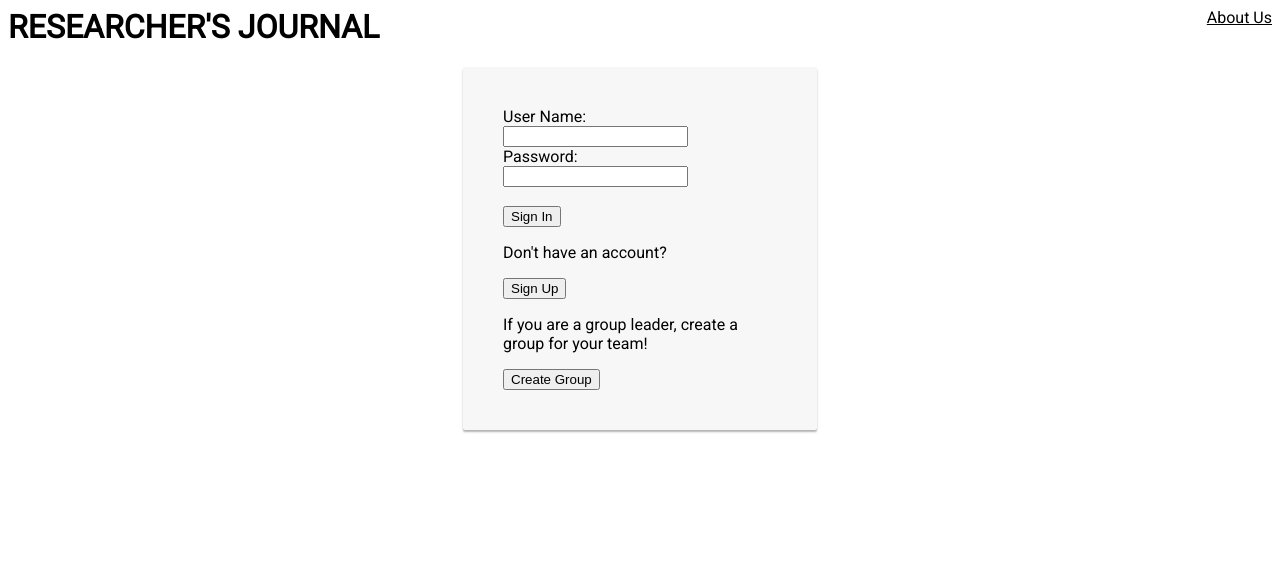
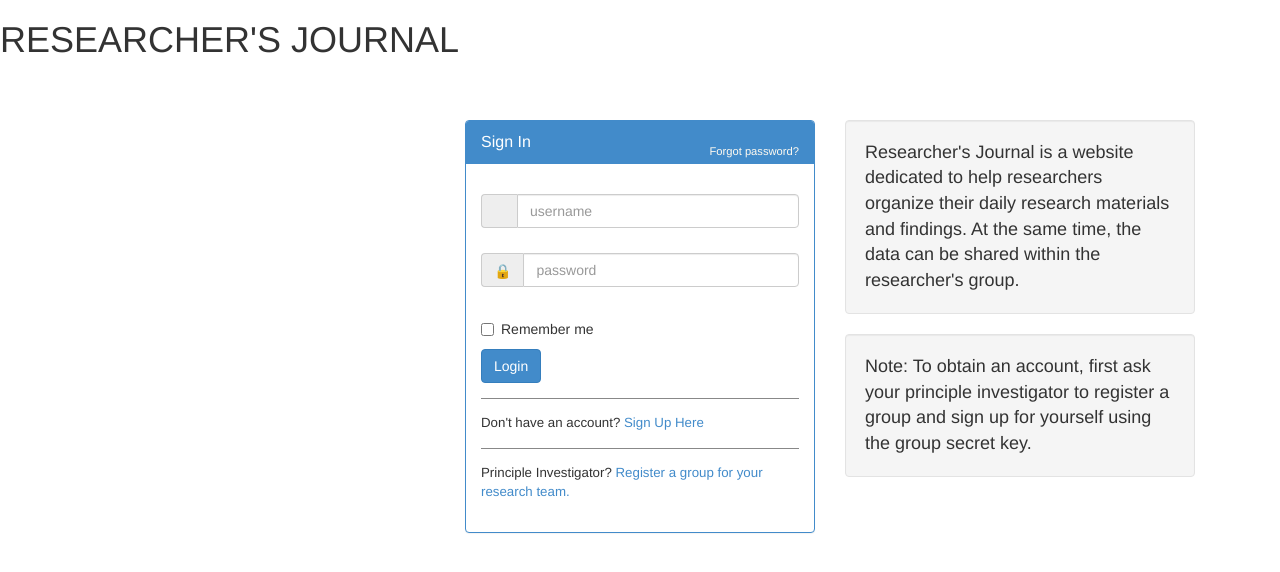
Before and after one commit to aboretum/Researcher-s-Journal, a Java web app: page /Logout in a window 1280 px wide. Shown: the top 572 px of the page. Run offline with Spring Boot 4, a stand-in JSP engine, Linux system fonts and the light colour scheme; data that the repository does not hold is empty; the project's own start-up code is not run, and a stand-in starts its controllers and pages; some libraries are stand-ins or nearby versions; some web fonts are replaced.

Commit message:
Added a new boostratp theme login and sign up page
Remade the page. Integrated with backend.

```diff
--- a/src/main/java/com/ase/app/LoginController.java
+++ b/src/main/java/com/ase/app/LoginController.java
@@ -74,8 +74,8 @@ public class LoginController {
     		model.addAttribute("doc", doc);
 
         }else{
-        	model.addAttribute("action","wrong pass");
-        	return "info";
+        	model.addAttribute("info","wrong password or user does not exist");
+        	return "index";
         }
 
 
--- a/src/main/webapp/WEB-INF/views/index.jsp
+++ b/src/main/webapp/WEB-INF/views/index.jsp
@@ -6,7 +6,7 @@
 <% String sessionUsername = (String)session.getAttribute("username"); %>
 
 <% if(sessionUsername == null){ %>
-	<jsp:include page="home.jsp" flush="true" />
+	<jsp:include page="login2.jsp" flush="true" />
 
 <% }else{ %>
 
--- /dev/null
+++ b/src/main/webapp/WEB-INF/views/login2.jsp
@@ -0,0 +1,282 @@
+<%@ page language="java" contentType="text/html; charset=ISO-8859-1"
+    pageEncoding="ISO-8859-1"%>
+<!DOCTYPE html >
+<html>
+<head>
+<meta http-equiv="Content-Type" content="text/html; charset=ISO-8859-1">
+<title>Researcher's Journal</title>
+
+
+ <!-- Bootstrap Core CSS -->
+    <link href="./resources/css/bootstrap.min.css" rel="stylesheet">
+
+
+</head>
+<body>
+		<h1>RESEARCHER'S JOURNAL</h1>
+	    <div class="container">
+        <div id="loginbox" style="margin-top:50px;" class="mainbox col-md-4 col-md-offset-4 col-sm-8 col-sm-offset-2">
+            <div class="panel panel-primary" >
+                    <div class="panel-heading">
+                        <div class="panel-title">Sign In</div>
+                        <div style="float:right; font-size: 80%; position: relative; top:-10px"><a href="#" onClick="$('#loginbox').hide(); $('#findPassWordbox').show()"><span style="color:#fffaf0;">Forgot password?</span></a></div>
+                    </div>
+
+                    <div style="padding-top:30px" class="panel-body" >
+
+
+
+                        <form id="loginform" class="form-horizontal" role="form" action = "Login" method=POST>
+
+                            <div style="margin-bottom: 25px" class="input-group">
+                                        <span class="input-group-addon"><i class="glyphicon glyphicon-user"></i></span>
+                                        <input id="login-username" type="text" class="form-control" name="username" value="" placeholder="username">
+                                    </div>
+
+                            <div style="margin-bottom: 25px" class="input-group">
+                                        <span class="input-group-addon"><i class="glyphicon glyphicon-lock"></i></span>
+                                        <input id="login-password" type="password" class="form-control" name="password" placeholder="password">
+                                    </div>
+
+							<div >
+                        	 <p style="color:#b94a48;">${info}</p>
+                       		 </div>
+
+                            <div class="input-group">
+                                      <div class="checkbox">
+                                        <label>
+                                          <input id="login-remember" type="checkbox" name="remember" value="1"> Remember me
+                                        </label>
+                                      </div>
+                                    </div>
+
+
+                                <div style="margin-top:10px" class="form-group">
+                                    <!-- Button -->
+
+                                    <div class="col-sm-12 controls">
+                                      <button id="btn-login" type="submit" class="btn btn-primary">Login  </button>
+
+                                    </div>
+                                </div>
+
+
+                                <div class="form-group">
+                                    <div class="col-md-12 control">
+                                        <div style="border-top: 1px solid#888; padding-top:15px; font-size:95%" >
+                                            Don't have an account?
+                                        <a href="#" onClick="$('#loginbox').hide(); $('#signupbox').show()">
+                                            Sign Up Here
+                                        </a>
+                                        </div>
+                                    </div>
+                                </div>
+
+                                 <div class="form-group">
+                                    <div class="col-md-12 control">
+                                        <div style="border-top: 1px solid#888; padding-top:15px; font-size:95%" >
+                                            Principle Investigator?
+                                        <a href="#" onClick="$('#loginbox').hide(); $('#groupsignupbox').show()">
+                                            Register a group for your research team.
+                                        </a>
+                                        </div>
+                                    </div>
+                                </div>
+                            </form>
+
+                        </div>
+                    </div>
+        </div>
+
+        <div id="signupbox" style="display:none; margin-top:50px" class="mainbox col-md-4 col-md-offset-4 col-sm-8 col-sm-offset-2">
+                    <div class="panel panel-primary">
+                        <div class="panel-heading">
+                            <div class="panel-title">Sign Up</div>
+                            <div style="float:right; font-size: 85%; position: relative; top:-10px"><a id="signinlink" href="#" onclick="$('#signupbox').hide(); $('#loginbox').show()"><span style="color:#fffaf0;">Sign in</span></a></div>
+                        </div>
+                        <div class="panel-body" >
+                            <form id="signupform" class="form-horizontal" role="form" action="AddUser" method=POST>
+
+                                <div id="signupalert" style="display:none" class="alert alert-danger">
+                                    <p>Error:</p>
+                                    <span></span>
+                                </div>
+
+                                <div class="form-group">
+                                    <label for="email" class="col-md-3 control-label">Email</label>
+                                    <div class="col-md-9">
+                                        <input type="text" class="form-control" name="email" placeholder="Email Address">
+                                    </div>
+                                </div>
+
+                                <div class="form-group">
+                                    <label for="firstname" class="col-md-3 control-label">User Name</label>
+                                    <div class="col-md-9">
+                                        <input type="text" class="form-control" name="username" placeholder="User Name">
+                                    </div>
+                                </div>
+                                <div class="form-group">
+                                    <label for="lastname" class="col-md-3 control-label">Password</label>
+                                    <div class="col-md-9">
+                                        <input type="text" class="form-control" name="password" placeholder="Password">
+                                    </div>
+                                </div>
+                                <div class="form-group">
+                                    <label for="password" class="col-md-3 control-label">Repeat Password</label>
+                                    <div class="col-md-9">
+                                        <input type="password" class="form-control" name="confirmPassword" placeholder="Repeat Password">
+                                    </div>
+                                </div>
+
+                                <div class="form-group">
+                                    <label for="icode" class="col-md-3 control-label">Title</label>
+                                    <div class="col-md-9">
+                                        <input type="text" class="form-control" name="member_title" placeholder="Title in team">
+                                    </div>
+                                </div>
+
+                                <div class="form-group">
+                                    <label for="icode" class="col-md-3 control-label">Group Name</label>
+                                    <div class="col-md-9">
+                                        <input type="text" class="form-control" name="groupName" placeholder="Your Group Name">
+                                    </div>
+                                </div>
+
+                                <div class="form-group">
+                                    <label for="icode" class="col-md-3 control-label">Group Password</label>
+                                    <div class="col-md-9">
+                                        <input type="password" class="form-control" name="groupKey" placeholder="Group Key">
+                                    </div>
+                                </div>
+
+                                <div class="form-group">
+                                    <!-- Button -->
+                                    <div class="col-md-offset-3 col-md-9">
+                                        <button id="btn-signup" type="submit" class="btn btn-info"><i class="icon-hand-right"></i> Sign Up</button>
+
+                                    </div>
+                                </div>
+                            </form>
+                         </div>
+                    </div>
+         </div>
+
+         <div id="groupsignupbox" style="display:none; margin-top:50px" class="mainbox col-md-4 col-md-offset-4 col-sm-8 col-sm-offset-2">
+                    <div class="panel panel-primary">
+                        <div class="panel-heading">
+                            <div class="panel-title">Group Sign Up</div>
+                            <div style="float:right; font-size: 85%; position: relative; top:-10px"><a id="signinlink" href="#" onclick="$('#groupsignupbox').hide(); $('#loginbox').show()"><span style="color:#fffaf0;">Sign in</span></a></div>
+                        </div>
+                        <div class="panel-body" >
+                            <form id="signupform" class="form-horizontal" role="form" action="AddGroup" method=POST>
+
+                                <div id="signupalert" style="display:none" class="alert alert-danger">
+                                    <p>Error:</p>
+                                    <span></span>
+                                </div>
+
+                                <div class="form-group">
+                                    <label for="GName" class="col-md-3 control-label">Group Name</label>
+                                    <div class="col-md-9">
+                                        <input type="text" class="form-control" name="group_name" placeholder="Dr.King's Group">
+                                    </div>
+                                </div>
+
+                                <div class="form-group">
+                                    <label for="Password" class="col-md-3 control-label">Group Key</label>
+                                    <div class="col-md-9">
+                                        <input type="password" class="form-control" name="group_key" placeholder="Choose a code">
+                                    </div>
+                                </div>
+                                <div class="form-group">
+                                    <label for="password" class="col-md-3 control-label">Repeat Key</label>
+                                    <div class="col-md-9">
+                                        <input type="password" class="form-control" name="confirm_group_key" placeholder="Repeat the code">
+                                    </div>
+                                </div>
+
+                                <div class="form-group">
+                                    <label for="icode" class="col-md-3 control-label">Field of Study</label>
+                                    <div class="col-md-9">
+                                        <input type="text" class="form-control" name="field_study" placeholder="Area">
+                                    </div>
+                                </div>
+
+                                <div class="form-group">
+                                    <!-- Button -->
+                                    <div class="col-md-offset-3 col-md-9">
+                                        <button id="btn-signup" type="submit" class="btn btn-info"><i class="icon-hand-right"></i> Register Group</button>
+
+                                    </div>
+                                </div>
+                            </form>
+                         </div>
+                    </div>
+         </div>
+
+         <div id="findPassWordbox" style="display:none; margin-top:50px" class="mainbox col-md-4 col-md-offset-4 col-sm-8 col-sm-offset-2">
+                    <div class="panel panel-primary">
+                        <div class="panel-heading">
+                            <div class="panel-title">Retrieve Password</div>
+                            <div style="float:right; font-size: 85%; position: relative; top:-10px"><a id="signinlink" href="#" onclick="$('#findPassWordbox').hide(); $('#loginbox').show()"><span style="color:#fffaf0;">Sign in</span></a></div>
+                        </div>
+                        <div class="panel-body" >
+                            <form id="signupform" class="form-horizontal" role="form" action="SendPassWord" method=POST>
+
+                                <div id="signupalert" style="display:none" class="alert alert-danger">
+                                    <p>${info}</p>
+                                    <span></span>
+                                </div>
+
+                                <div class="form-group">
+                                    <label for="Email" class="col-md-3 control-label">Email</label>
+                                    <div class="col-md-9">
+                                        <input type="text" class="form-control" name="email" placeholder="John@mail.com">
+                                    </div>
+                                </div>
+
+                                <div class="form-group">
+                                    <label for="Password" class="col-md-3 control-label">User Name</label>
+                                    <div class="col-md-9">
+                                        <input type="text" class="form-control" name="username" placeholder="UserName">
+                                    </div>
+                                </div>
+
+                                <div class="form-group">
+                                	<div class="col-md-12 control">
+                                	<div style="border-top: 1px solid#888; padding-top:15px; font-size:85%" >
+                                           Your new password will be sent to your email address.
+                                     </div>
+                                     </div>
+                                </div>
+
+                                <div class="form-group">
+
+                                    <!-- Button -->
+                                    <div class="col-md-12 control">
+                                        <button id="btn-signup" type="submit" class="btn btn-info"><i class="icon-hand-right"></i>Send it</button>
+
+                                    </div>
+
+                                </div>
+                            </form>
+                         </div>
+                    </div>
+         </div>
+
+         <div id="well1" style="margin-top:50px; font-size:18px;" class="mainbox col-md-4">
+        	<div >
+        	<p  class =" well text-justify">Researcher's Journal is a website dedicated to help researchers organize their daily research materials and findings. At the same time, the data can be shared within the researcher's group.
+        	</p>
+        	<p class ="well text-justify">Note: To obtain an account, first ask your principle investigator to register a group and sign up for yourself using the group secret key.</p>
+        	</div>
+        </div>
+    </div>
+
+
+    <script type="text/javascript" src="./resources/js/jquery-1.8.3.min.js"></script>
+
+    <!-- Bootstrap Core JavaScript -->
+    <script src="./resources/js/bootstrap.min.js"></script>
+</body>
+</html>
```
Also changed, not shown: src/main/java/com/ase/app/RetrievePassController.java (added, +33 -0 lines), src/main/webapp/WEB-INF/views/personal-page.jsp (+37 -15 lines).
